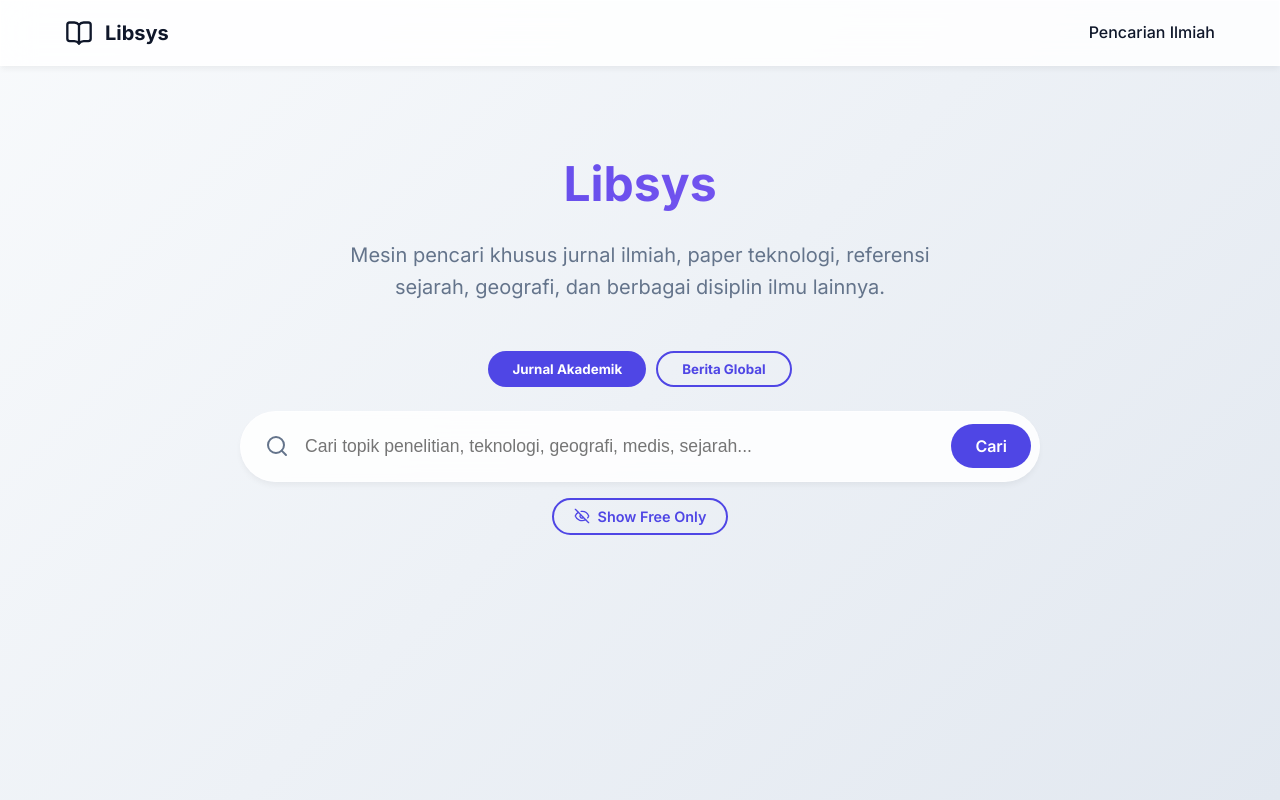
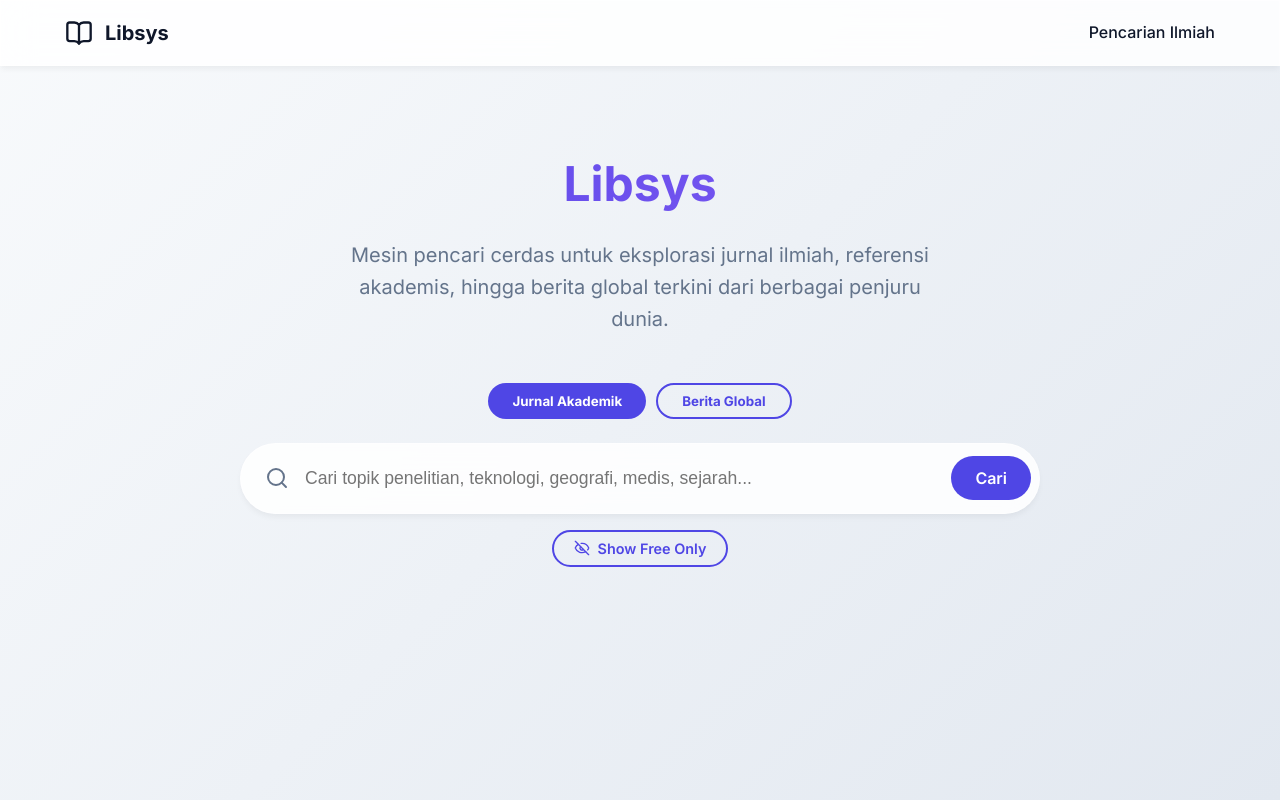
Before and after one commit to andreasaditk/libsys, a React app in the folder frontend/: page / in a window 1280 px wide. Built offline with nearby package versions, Linux system fonts and the light colour scheme; the HTML template or start-up script is replaced by a standard one.

Commit message:
style: mengubah teks subtitle menjadi universal

```diff
--- a/frontend/src/pages/Home.jsx
+++ b/frontend/src/pages/Home.jsx
@@ -117,9 +117,7 @@ const Home = () => {
           <div className="hero-section">
             <h1>Libsys</h1>
             <p className="hero-subtitle">
-              {searchMode === 'academic'
-                ? "Mesin pencari khusus jurnal ilmiah, paper teknologi, referensi sejarah, geografi, dan berbagai disiplin ilmu lainnya."
-                : "Mesin pencari berita universal dari berbagai portal berita terkini di seluruh dunia."}
+              Mesin pencari cerdas untuk eksplorasi jurnal ilmiah, referensi akademis, hingga berita global terkini dari berbagai penjuru dunia.
             </p>
 
             <div className="mode-toggle" style={{ display: 'flex', justifyContent: 'center', gap: '10px', marginBottom: '1.5rem' }}>
```
